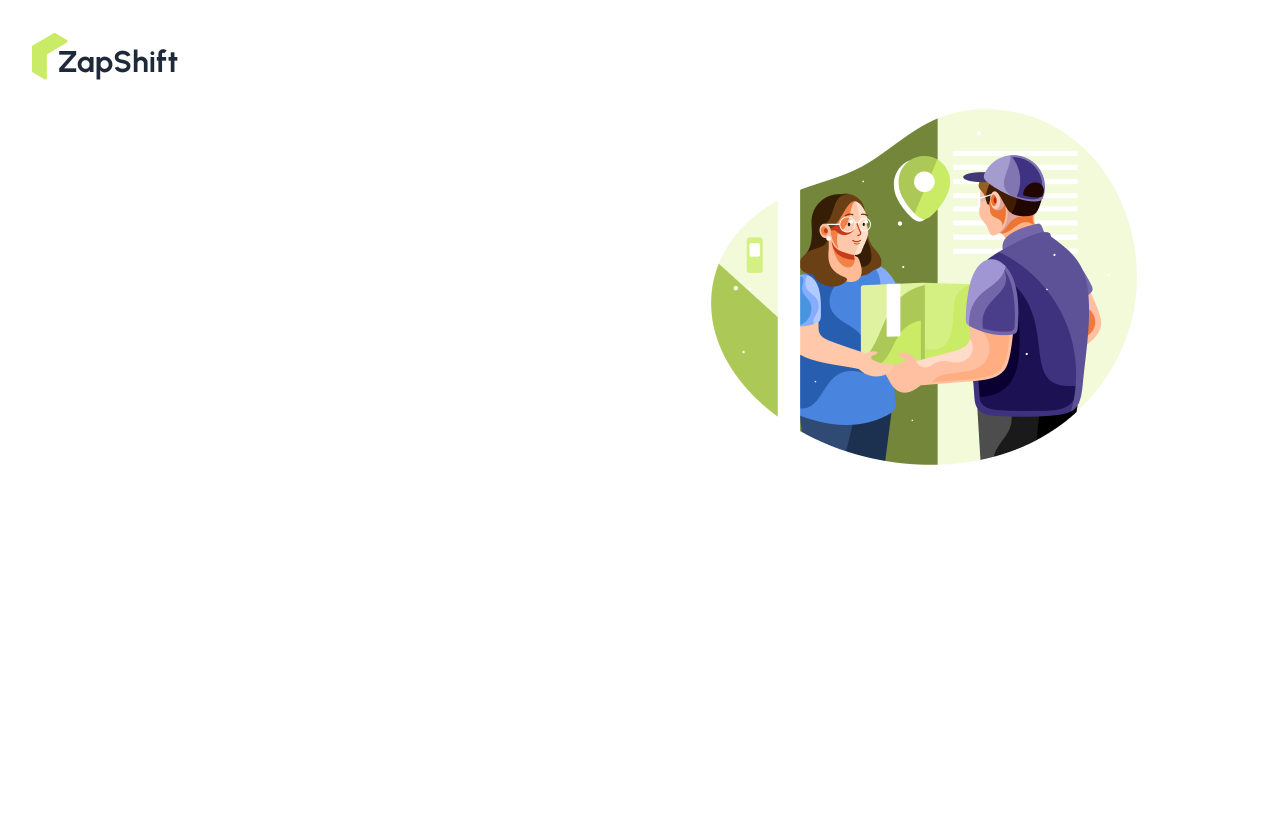
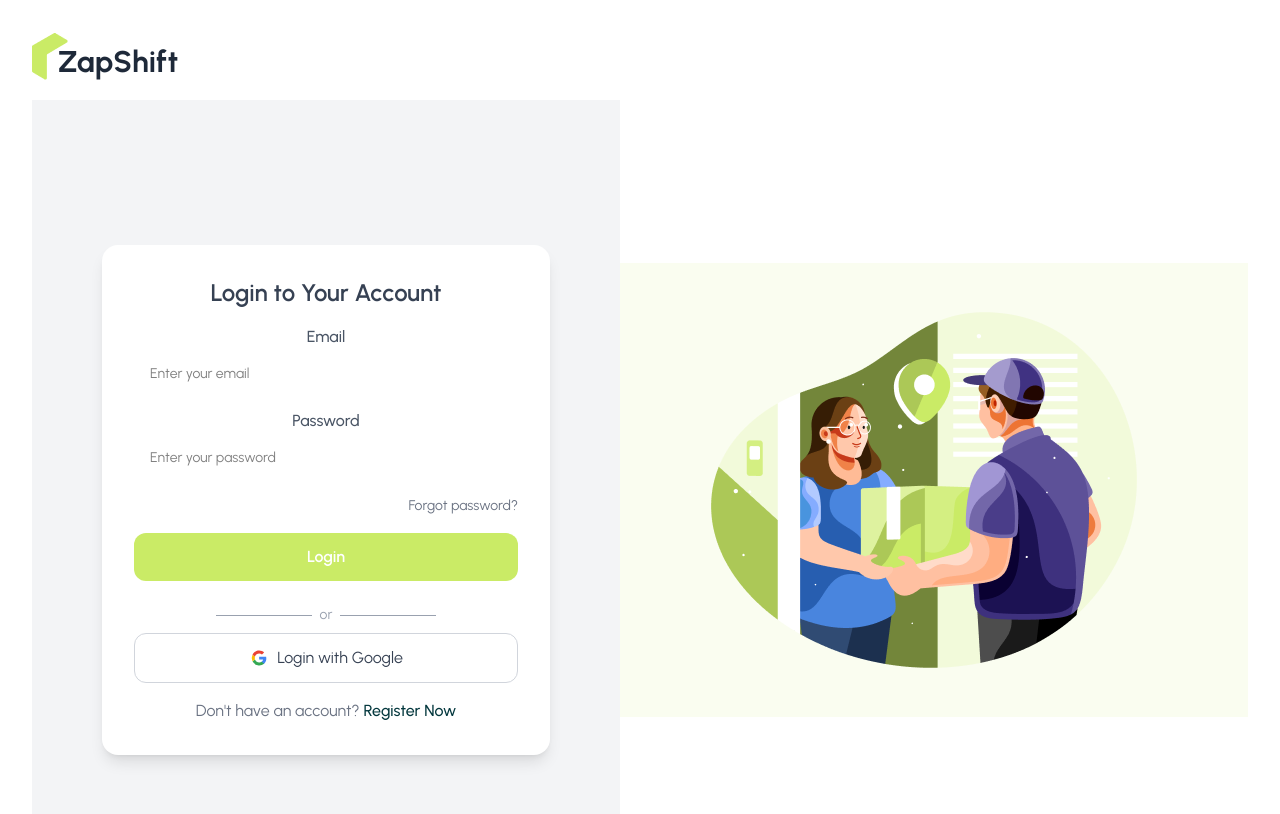
Before and after one commit to Kaosarjoy/zapShift, a React app: page /login in a window 1280 px wide. Shown: the top 814 px of the page. Built offline with nearby package versions, Linux system fonts and the light colour scheme; the HTML template or start-up script is replaced by a standard one.

Commit message:
update login and register page

```diff
--- a/package.json
+++ b/package.json
@@ -11,6 +11,7 @@
   },
   "dependencies": {
     "@react-icons/all-files": "^4.1.0",
+    "firebase": "^12.8.0",
     "keen-slider": "^6.8.6",
     "leaflet": "^1.9.4",
     "react": "^19.2.0",
--- /dev/null
+++ b/src/Contexts/AuthContexts.jsx
@@ -0,0 +1,3 @@
+import { createContext } from "react";
+
+export const AuthContexts=createContext(null);
--- /dev/null
+++ b/src/Contexts/AuthProvider.jsx
@@ -0,0 +1,39 @@
+import React from 'react';
+import { AuthContexts } from './AuthContexts';
+import { createUserWithEmailAndPassword, GoogleAuthProvider, signInWithEmailAndPassword, signInWithPopup, signOut } from 'firebase/auth';
+import { auth } from '../components/Firebase/Firebase.init';
+const AuthProvider = ( {children}) => {
+
+const provider = new GoogleAuthProvider();
+    //Google Sign In
+    const googleSignIn=()=>{
+  return   signInWithPopup(auth, provider)
+    }
+
+    // Register User
+    const registerUser=(email, password)=>{
+      return  createUserWithEmailAndPassword(auth,email,password )
+    }
+    // Login User
+    const LoginUser=(email,password)=>{
+    return   signInWithEmailAndPassword(auth,email,password)
+    }
+    //signOut User
+    const signOutUser=()=>{
+      return  signOut(auth)
+    }
+    // Auth Info
+    const authInfo={
+        registerUser,
+        LoginUser,
+        googleSignIn,
+        signOutUser
+    }
+    return (
+        <AuthContexts value={authInfo}>
+            {children}
+        </AuthContexts>
+    );
+};
+
+export default AuthProvider;
--- a/src/Layout/AuthLayout.jsx
+++ b/src/Layout/AuthLayout.jsx
@@ -11,7 +11,7 @@ const AuthLayout = () => {
                 <div className='flex-1'>
                 <Outlet></Outlet>
             </div>
-            <div className='flex-1'>
+            <div className='flex-1 bg-accent p-5 hidden md:block'>
                 <img src={authImg} alt="" />
             </div>
             </div>
--- a/src/Pages/Auth/Login/Login.jsx
+++ b/src/Pages/Auth/Login/Login.jsx
@@ -1,11 +1,115 @@
 import React from 'react';
+import { NavLink } from 'react-router';
+import { useForm } from 'react-hook-form';
+import useAuth from '../../../hooks/useAuth';
 
 const Login = () => {
-    return (
-        <div>
+  const { LoginUser, googleSignIn } = useAuth();
 
+  const {
+    register,
+    handleSubmit,
+    formState: { errors },
+  } = useForm();
+
+  const handleLogin = (data) => {
+    LoginUser(data.email, data.password)
+      .then((result) => console.log(result.user))
+      .catch((error) => console.log(error.message));
+  };
+
+  const handleGoogleSignIn = () => {
+    googleSignIn()
+      .then((result) => console.log(result.user))
+      .catch((error) => console.log(error.message));
+  };
+
+  return (
+    <div className="flex justify-center items-center min-h-screen bg-gray-100 px-4 sm:px-6 md:px-8 mt-5">
+      <form
+        onSubmit={handleSubmit(handleLogin)}
+        className="bg-white shadow-lg rounded-2xl p-6 sm:p-8 w-full max-w-md space-y-4"
+      >
+        <h2 className="text-2xl font-semibold text-center text-gray-700 mb-4">
+          Login to Your Account
+        </h2>
+
+        {/* Email */}
+        <div className="flex flex-col">
+          <label className="mb-1 text-gray-600 font-medium">Email</label>
+          <input
+            type="email"
+            {...register('email', { required: true })}
+            className="input input-bordered w-full px-4 py-3 rounded-xl border-gray-300 focus:ring-2 focus:ring-secondary focus:outline-none"
+            placeholder="Enter your email"
+          />
+          {errors.email && (
+            <span className="text-red-600 text-sm mt-1">Email is required</span>
+          )}
         </div>
-    );
+
+        {/* Password */}
+        <div className="flex flex-col">
+          <label className="mb-1 text-gray-600 font-medium">Password</label>
+          <input
+            type="password"
+            {...register('password', { required: true })}
+            className="input input-bordered w-full px-4 py-3 rounded-xl border-gray-300 focus:ring-2 focus:ring-secondary focus:outline-none"
+            placeholder="Enter your password"
+          />
+          {errors.password && (
+            <span className="text-red-600 text-sm mt-1">Password is required</span>
+          )}
+        </div>
+
+        {/* Forgot Password */}
+        <div className="text-right">
+          <a className="link link-hover text-sm text-gray-500">Forgot password?</a>
+        </div>
+
+        {/* Login Button */}
+        <button className="w-full bg-primary hover:bg-secondary text-white font-semibold py-3 rounded-xl transition-colors">
+          Login
+        </button>
+
+        {/* Divider */}
+        <div className="flex items-center justify-center space-x-2 text-gray-400 my-2">
+          <span className="border-b w-1/4"></span>
+          <span className="text-sm">or</span>
+          <span className="border-b w-1/4"></span>
+        </div>
+
+        {/* Google Login */}
+        <button
+          type="button"
+          onClick={handleGoogleSignIn}
+          className="w-full flex items-center justify-center gap-2 border border-gray-300 rounded-xl py-3 text-gray-700 hover:bg-gray-100 transition"
+        >
+          <svg
+            aria-label="Google logo"
+            width="20"
+            height="20"
+            xmlns="http://www.w3.org/2000/svg"
+            viewBox="0 0 512 512"
+          >
+            <path fill="#34a853" d="M153 292c30 82 118 95 171 60h62v48A192 192 0 0190 341" />
+            <path fill="#4285f4" d="m386 400a140 175 0 0053-179H260v74h102q-7 37-38 57" />
+            <path fill="#fbbc02" d="m90 341a208 200 0 010-171l63 49q-12 37 0 73" />
+            <path fill="#ea4335" d="m153 219c22-69 116-109 179-50l55-54c-78-75-230-72-297 55" />
+          </svg>
+          <span>Login with Google</span>
+        </button>
+
+        {/* Register Link */}
+        <p className="text-center text-gray-500 mt-2">
+          Don't have an account?{' '}
+          <NavLink to="/register" className="text-secondary font-medium hover:underline">
+            Register Now
+          </NavLink>
+        </p>
+      </form>
+    </div>
+  );
 };
 
 export default Login;
--- a/src/Pages/Auth/Register/Register.jsx
+++ b/src/Pages/Auth/Register/Register.jsx
@@ -1,7 +1,11 @@
 import React from 'react';
 import { useForm } from 'react-hook-form';
+import { NavLink } from 'react-router';
+import useAuth from '../../../hooks/useAuth';
 
 const Register = () => {
+  const { registerUser, googleSignIn } = useAuth();
+
   const {
     register,
     handleSubmit,
@@ -9,79 +13,140 @@ const Register = () => {
   } = useForm();
 
   const handleRegister = (data) => {
-    console.log(data);
+    registerUser(data.email, data.password)
+      .then((result) => console.log(result.user))
+      .catch((error) => console.log(error.message));
+  };
+
+  const handleGoogleSignIn = () => {
+    googleSignIn()
+      .then((result) => console.log(result.user))
+      .catch((error) => console.log(error.message));
   };
 
   return (
-    <div className="flex justify-center items-center min-h-screen">
+    <div className="flex justify-center items-center min-h-screen bg-gray-100 px-4 sm:px-6 md:px-8">
   <form
     onSubmit={handleSubmit(handleRegister)}
-        className="w-full max-w-sm"
+    className="bg-white shadow-lg rounded-2xl p-6 sm:p-8 w-full max-w-md space-y-4"
   >
-        <fieldset className="fieldset">
+    <h2 className="text-2xl font-semibold text-center text-gray-700 mb-4">
+      Create an Account
+    </h2>
+
     {/* Name */}
-          <label className="label">Name</label>
+    <div className="flex flex-col">
+      <label className="mb-1 text-gray-600 font-medium">Name</label>
       <input
         type="text"
         {...register('name', { required: true })}
-            className="input bg-gray-300"
-
+        className="input input-bordered w-full px-4 py-3 rounded-xl border-gray-300 focus:ring-2 focus:ring-secondary focus:outline-none"
         placeholder="Your name"
       />
       {errors.name && (
-            <p className="text-red-600">Name is required</p>
+        <span className="text-red-600 text-sm mt-1">Name is required</span>
       )}
+    </div>
 
     {/* Email */}
-          <label className="label mt-2">Email</label>
+    <div className="flex flex-col">
+      <label className="mb-1 text-gray-600 font-medium">Email</label>
       <input
         type="email"
         {...register('email', { required: true })}
-            className="input    bg-gray-300 "
+        className="input input-bordered w-full px-4 py-3 rounded-xl border-gray-300 focus:ring-2 focus:ring-secondary focus:outline-none"
         placeholder="Email"
       />
       {errors.email && (
-            <p className="text-red-600">Email is required</p>
+        <span className="text-red-600 text-sm mt-1">Email is required</span>
       )}
+    </div>
 
     {/* Photo URL */}
-          <label className="label mt-2">Photo URL</label>
+    <div className="flex flex-col">
+      <label className="mb-1 text-gray-600 font-medium">Photo URL</label>
       <input
         type="text"
         {...register('photo', { required: true })}
-            className="input    bg-gray-300"
+        className="input input-bordered w-full px-4 py-3 rounded-xl border-gray-300 focus:ring-2 focus:ring-secondary focus:outline-none"
         placeholder="Photo URL"
       />
       {errors.photo && (
-            <p className="text-red-600">Photo URL is required</p>
+        <span className="text-red-600 text-sm mt-1">Photo URL is required</span>
       )}
+    </div>
 
     {/* Password */}
-          <label className="label mt-2">Password</label>
+    <div className="flex flex-col">
+      <label className="mb-1 text-gray-600 font-medium">Password</label>
       <input
         type="password"
         {...register('password', {
           required: true,
           minLength: 6,
+          pattern: /^(?=.*[a-z])(?=.*[A-Z])(?=.*\d)(?=.*[^A-Za-z0-9]).+$/,
         })}
-            className="input    bg-gray-300"
+        className="input input-bordered w-full px-4 py-3 rounded-xl border-gray-300 focus:ring-2 focus:ring-secondary focus:outline-none"
         placeholder="Password"
       />
       {errors.password?.type === 'required' && (
-            <p className="text-red-600">Password is required</p>
+        <span className="text-red-600 text-sm mt-1">Password is required</span>
       )}
       {errors.password?.type === 'minLength' && (
-            <p className="text-red-600">
+        <span className="text-red-600 text-sm mt-1">
           Password must be at least 6 characters
-            </p>
+        </span>
       )}
+      {errors.password?.type === 'pattern' && (
+        <span className="text-red-600 text-sm mt-1">
+          Must include uppercase, lowercase, number & special character
+        </span>
+      )}
+    </div>
 
-          <button className="btn btn-primary mt-4 w-full">
+    {/* Register Button */}
+    <button className="w-full bg-primary hover:bg-secondary text-white font-semibold py-3 rounded-xl transition-colors">
       Register
     </button>
-        </fieldset>
+
+    {/* Divider */}
+    <div className="flex items-center justify-center space-x-2 text-gray-400 my-2">
+      <span className="border-b w-1/4"></span>
+      <span className="text-sm">or</span>
+      <span className="border-b w-1/4"></span>
+    </div>
+
+    {/* Google Sign-In */}
+    <button
+      type="button"
+      onClick={handleGoogleSignIn}
+      className="w-full flex items-center justify-center gap-2 border border-gray-300 rounded-xl py-3 text-gray-700 hover:bg-gray-100 transition"
+    >
+      <svg
+        aria-label="Google logo"
+        width="20"
+        height="20"
+        xmlns="http://www.w3.org/2000/svg"
+        viewBox="0 0 512 512"
+      >
+        <path fill="#34a853" d="M153 292c30 82 118 95 171 60h62v48A192 192 0 0190 341" />
+        <path fill="#4285f4" d="m386 400a140 175 0 0053-179H260v74h102q-7 37-38 57" />
+        <path fill="#fbbc02" d="m90 341a208 200 0 010-171l63 49q-12 37 0 73" />
+        <path fill="#ea4335" d="m153 219c22-69 116-109 179-50l55-54c-78-75-230-72-297 55" />
+      </svg>
+      <span>Sign up with Google</span>
+    </button>
+
+    {/* Login Link */}
+    <p className="text-center text-gray-500 mt-2">
+      Already have an account?{' '}
+      <NavLink to="/login" className="text-secondary font-medium hover:underline">
+        Login Now
+      </NavLink>
+    </p>
   </form>
 </div>
+
   );
 };
 
--- a/src/Pages/shared/Navbar/Navbar.jsx
+++ b/src/Pages/shared/Navbar/Navbar.jsx
@@ -47,13 +47,17 @@ const Navbar = () => {
 
       <div className="navbar-end gap-2">
         <div className="navbar-end flex items-center gap-2">
+  <NavLink to="/login">
+    <button className="btn btn-outline rounded-2xl">
+      Login
+    </button>
+  </NavLink>
+
+ <NavLink to="/register">
   <button className="btn btn-outline rounded-2xl">
-   LogIn
+   Register
   </button>
-
-  <button className="btn bg-primary text-black rounded-2xl">
-  Register
-  </button>
+ </NavLink>
 
   <button className="btn bg-black text-white rounded-full w-10 h-10 p-0 flex items-center justify-center">
     <MdArrowOutward className="text-lg" />
--- /dev/null
+++ b/src/components/Firebase/Firebase.init.js
@@ -0,0 +1,19 @@
+// Import the functions you need from the SDKs you need
+import { initializeApp } from "firebase/app";
+import { getAuth } from "firebase/auth";
+// TODO: Add SDKs for Firebase products that you want to use
+// https://firebase.google.com/docs/web/setup#available-libraries
+
+// Your web app's Firebase configuration
+const firebaseConfig = {
+  apiKey: import.meta.env.VITE_apiKey,
+  authDomain: import.meta.env.VITE_authDomain,
+  projectId: import.meta.env.VITE_projectId,
+  storageBucket: import.meta.env.VITE_storageBucket,
+  messagingSenderId: import.meta.env.VITE_messagingSenderId,
+  appId: import.meta.env.VITE_appId,
+};
+
+// Initialize Firebase
+const app = initializeApp(firebaseConfig);
+export const auth = getAuth(app);
--- /dev/null
+++ b/src/hooks/useAuth.jsx
@@ -0,0 +1,9 @@
+import React, { use } from 'react';
+import { AuthContexts } from '../Contexts/AuthContexts';
+
+const useAuth = () => {
+    const authInformation =use(AuthContexts)
+    return authInformation;
+};
+
+export default useAuth;
--- a/src/index.css
+++ b/src/index.css
@@ -11,6 +11,7 @@
   --color-primary: #CAEB66;
   --color-secondary: #03373D;
   --color-base-200: #33929D;
+  --color-accent:#FAFDF0;
 }
 
 /* 3. গ্লোবাল স্টাইল */
--- a/src/main.jsx
+++ b/src/main.jsx
@@ -4,9 +4,13 @@ import {  RouterProvider } from "react-router";
 import './index.css'
 import App from './App.jsx'
 import { router } from './router/router.jsx';
+import AuthProvider from "./Contexts/AuthProvider.jsx";
+
 
 createRoot(document.getElementById('root')).render(
   <StrictMode>
-     <RouterProvider router={router} />
+    <AuthProvider>
+       <RouterProvider router={router} />
+    </AuthProvider>
   </StrictMode>,
 )
```
Also changed, not shown: 2 other files (tests, documents, lock files or other folders). Lines whose indentation alone changed are shown as unchanged.
